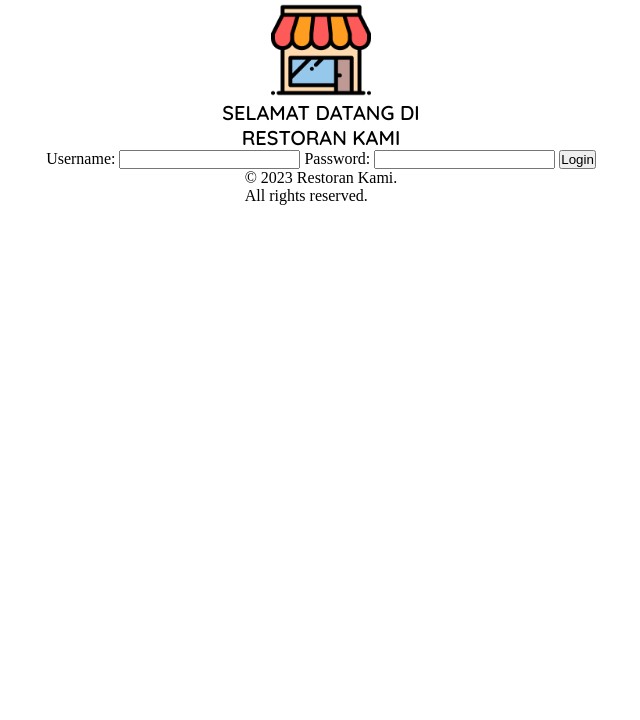
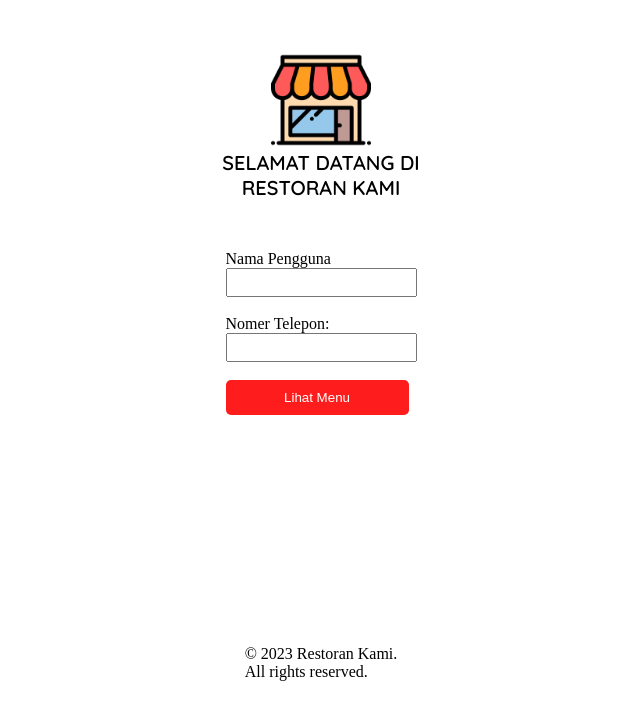
Before and after one commit to rpl-yaso-2324/restokami-simulasiukk24-xiirpl3, a plain HTML site: page index.html in a window 1280 px wide. Shown: the whole page, without its empty margins (319-959 px from the left). Drawn offline with Linux system fonts and the light colour scheme.

Commit message:
first commit

```diff
--- a/index.html
+++ b/index.html
@@ -16,11 +16,11 @@
 			<main>
 				<section class="login-section">
 					<form id="loginForm">
-						<label for="username">Username:</label>
-						<input type="text" id="username" name="username" required />
-						<label for="password">Password:</label>
-						<input type="password" id="password" name="password" required />
-						<button type="submit">Login</button>
+						<label for="username">Nama Pengguna</label><br>
+						<input type="text" id="username" name="username" required /><br><br>
+						<label for="Nomer Telepon">Nomer Telepon:</label><br>
+						<input type="tel" id="password" name="Nomer Telepon" required /><br><br>
+						<button type="submit">Lihat Menu</button>
 					</form>
 				</section>
 			</main>
--- a/main.css
+++ b/main.css
@@ -18,3 +18,23 @@ body {
 	flex-direction: column;
 	align-items: center;
 }
+button{
+	background:#ff1c1c;
+	border: none;
+	color: white;
+	padding: 10px;
+	width: 183px;
+	border-radius: 5px;
+	text-align: center;
+
+}
+header{
+	margin-top: 50px;
+	margin-bottom: 50px;
+}
+footer{
+	margin-top: 30%;
+}
+input{
+	padding: 5px;
+}
```
Also changed, not shown: menu.css (added, +25 -0 lines), menu.html (added, +21 -0 lines).
